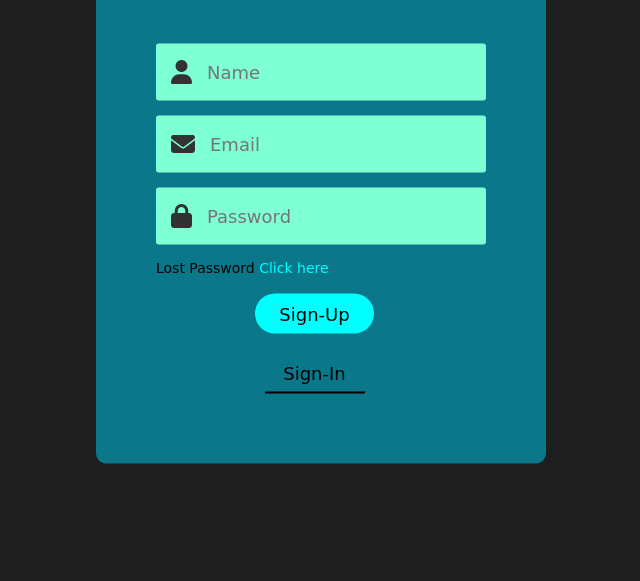
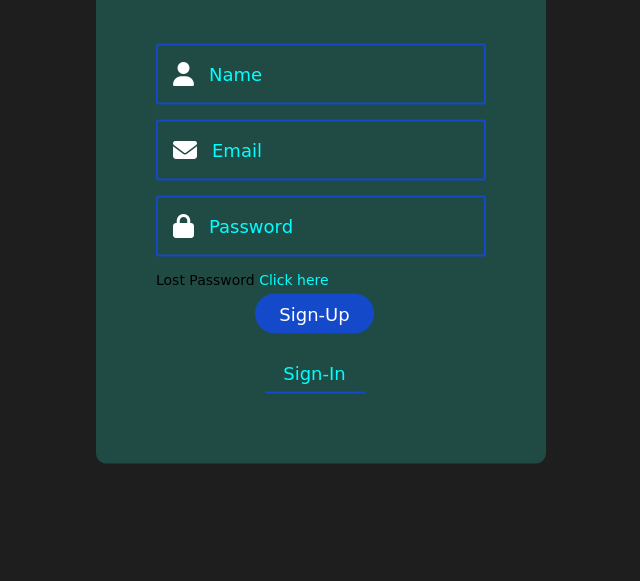
Before and after one commit to Deathxee/Mini-Projects, a plain HTML site: page new login/index.html in a window 1280 px wide. Shown: the part 219-800 px from the top of the page, without its empty margins (319-959 px from the left). Drawn offline with Linux system fonts and the light colour scheme.

Commit message:
Styled the registration form

```diff
--- a/new login/index.html
+++ b/new login/index.html
@@ -3,7 +3,7 @@
   <head>
     <meta charset="UTF-8" />
     <meta name="viewport" content="width=device-width, initial-scale=1.0" />
-    <title>Document</title>
+    <title>Register</title>
     <link rel="stylesheet" href="style.css" />
     <script
       src="https://kit.fontawesome.com/a647fbc555.js"
@@ -17,18 +17,18 @@
         <form>
           <div class="input-group">
             <div class="input-field" id="nameField">
-              <i class="fa-solid fa-user fa-xl"></i>
+              <i class="fa-solid fa-user fa-xl" style="color: #ffffff;"></i>
               <input class="userName" type="text" placeholder="Name" />
             </div>
             <div class="input-field">
-              <i class="fa-solid fa-envelope fa-xl"></i>
+              <i class="fa-solid fa-envelope fa-xl" style="color: #ffffff;"></i>
               <input class="userEmail" type="email" placeholder="Email" />
             </div>
             <div class="input-field">
-              <i class="fa-solid fa-lock fa-xl"></i>
+              <i class="fa-solid fa-lock fa-xl" style="color: #ffffff"></i>
               <input class="userPassword" type="password" placeholder="Password" />
             </div>
-            <p>Lost Password <a href="#">Click here</a></p>
+            <p>Lost Password <a href="">Click here</a></p>
           </div>
           <div class="btn-field">
             <button type="button" id="signupbtn" >Sign-Up</button>
--- a/new login/script.js
+++ b/new login/script.js
@@ -25,12 +25,14 @@ toggleField.onclick = function () {
     toggleField.innerHTML = "Sign Up";
     title.innerHTML = "Sign In";
     nameField.style.maxHeight = "0";
+    nameField.style.border = "none"
   } else if (signupBtn.classList.contains("disable")) {
     signupBtn.classList.remove("disable");
     signinBtn.classList.add("disable");
     toggleField.innerHTML = "Sign In";
     title.innerHTML = "Sign Up";
     nameField.style.maxHeight = "65px";
+    nameField.style.border = "2px solid #1449CA";
   }
 };
 
--- a/new login/style.css
+++ b/new login/style.css
@@ -10,6 +10,9 @@
     height: 100vh;
     background-color: #1e1e1e;
 }
+#title{
+    color: aqua;
+}
 .form-box{
     width: 90%;
     max-width: 450px;
@@ -17,7 +20,7 @@
     top: 50%;
     left: 50%;
     transform: translate(-50%, -50%);
-    background: #0a778a;
+    background:#204B44;
     padding: 50px 60px 70px;
     text-align: center;
     border-radius:  10px ;
@@ -29,7 +32,7 @@
     position: relative;
 }
 .input-field{
-    background-color: aquamarine;
+    background-color: transparent   ;
     margin: 15px 0;
     border-radius: 3px;
     display: flex;
@@ -37,6 +40,7 @@
     max-height: 65px;
     transition: max-height 0.5s;
     overflow: hidden;
+    border:2px solid #1449CA ;
 }
 .input-field input{
     width: 100%;
@@ -45,6 +49,8 @@
     outline: none;
     padding: 18px 15px;
     font-size: large;
+    color: aquamarine;
+
 }
 .input-field i{
     margin-left: 15px;
@@ -63,7 +69,7 @@ form p a{
 }
 .btn-field button{
     flex-basis: 50%;
-    background: aqua;
+    background:#1449CA;
     height: 40px;
     width: 40%;
     border-radius: 20px;
@@ -73,9 +79,13 @@ form p a{
     transition: background 1s;
     font-size: 18px;
     margin-left: 20px;
+    color: white;
 }
 .input-group{
     height: 250px;
+}
+input::placeholder{
+    color: aqua;
 }
 .disable{
     display: none;
@@ -90,5 +100,6 @@ form p a{
     outline: none;
     margin-right: 13px;
     cursor: pointer;
-    border-bottom: 2px solid black;
+    color: aqua;
+    border-bottom: 2px solid #1449CA;
 }
```
